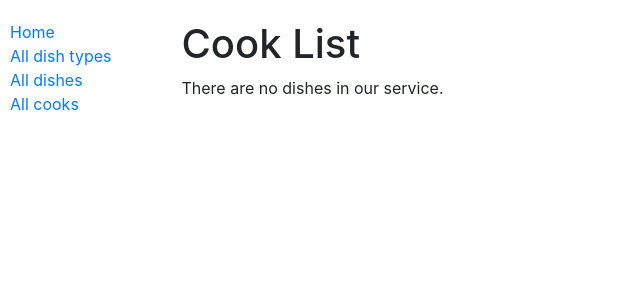
After one commit to raychw/restaurant-kitchen-service, a Django app: page /cooks/ in a window 1280 px wide. The commit adds this page. Shown: the top 300 px of the page, without its empty margins (0-640 px from the left). Run offline with Django 5.2, Linux system fonts and the light colour scheme; data that the repository does not hold is empty.

Commit message:
implemented CookListView and CookDetailView and corresponding html templates

```diff
--- a/catalog/models.py
+++ b/catalog/models.py
@@ -43,7 +43,7 @@ class Dish(models.Model):
     description = models.TextField()
     price = models.DecimalField(max_digits=5, decimal_places=2)
     dish_type = models.ForeignKey(DishType, on_delete=models.CASCADE)
-    cooks = models.ManyToManyField(Cook, related_name="cooks")
+    cooks = models.ManyToManyField(Cook, related_name="dishes")
 
     def __str__(self):
         return self.name
--- a/catalog/urls.py
+++ b/catalog/urls.py
@@ -5,12 +5,16 @@ from .views import (
     index,
     DishListView,
     DishDetailView,
+    CookListView,
+    CookDetailView
                     )
 
 urlpatterns = [
     path("", index, name="index"),
     path("dishes/", DishListView.as_view(), name="dish_list"),
     path("dishes/<int:pk>", DishDetailView.as_view(), name="dish_detail"),
+    path("cooks/", CookListView.as_view(), name="cook_list"),
+    path("cooks/<int:pk>", CookDetailView.as_view(), name="cook_detail"),
 ]
 
 app_name = "catalog"
--- a/catalog/views.py
+++ b/catalog/views.py
@@ -28,3 +28,13 @@ class DishListView(generic.ListView):
 
 class DishDetailView(generic.DetailView):
     model = Dish
+
+
+class CookListView(generic.ListView):
+    model = Cook
+    context_object_name = "cook_list"
+    template_name = "catalog/cook_list.html"
+
+
+class CookDetailView(generic.DetailView):
+    model = Cook
--- /dev/null
+++ b/templates/catalog/cook_list.html
@@ -0,0 +1,16 @@
+{% extends "base.html" %}
+
+{% block content %}
+  <h1>Cook List</h1>
+  {% if cook_list %}
+    <ul>
+      {% for cook in cook_list %}
+      <li>
+        {{ cook.username }}: {{ cook.first_name }} {{ cook.last_name }} - {{ cook.dishes }}
+      </li>
+      {% endfor %}
+    </ul>
+  {% else %}
+    <p>There are no dishes in our service.</p>
+  {% endif %}
+{% endblock %}
--- a/templates/includes/sidebar.html
+++ b/templates/includes/sidebar.html
@@ -2,5 +2,5 @@
   <li><a href="{% url "catalog:index" %}">Home</a></li>
   <li><a href="">All dish types</a></li>
   <li><a href="{% url "catalog:dish_list" %}">All dishes</a></li>
-  <li><a href="">All cooks</a></li>
+  <li><a href="{% url "catalog:cook_list" %}">All cooks</a></li>
 </ul>
```
Also changed, not shown: catalog/migrations/0002_alter_dish_cooks.py (added).
